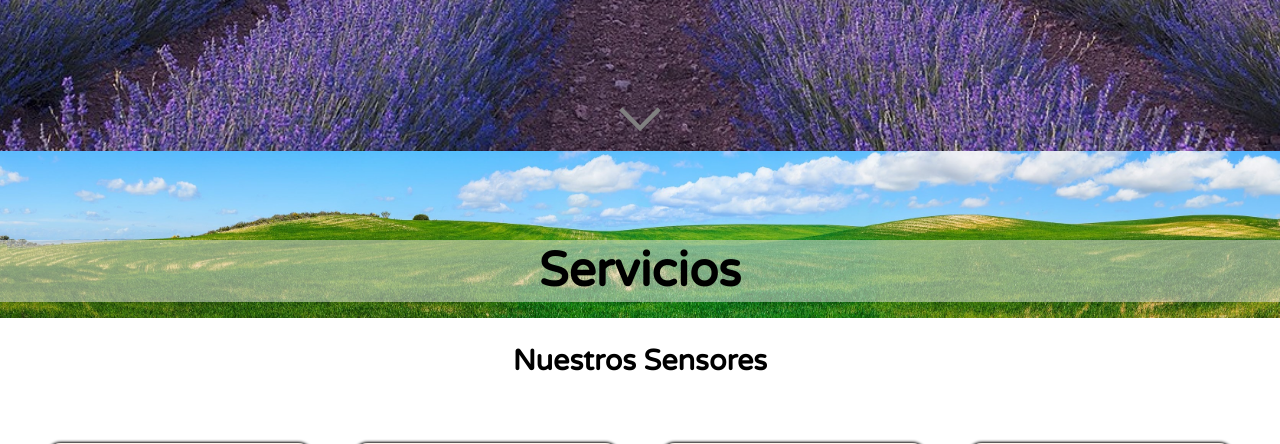
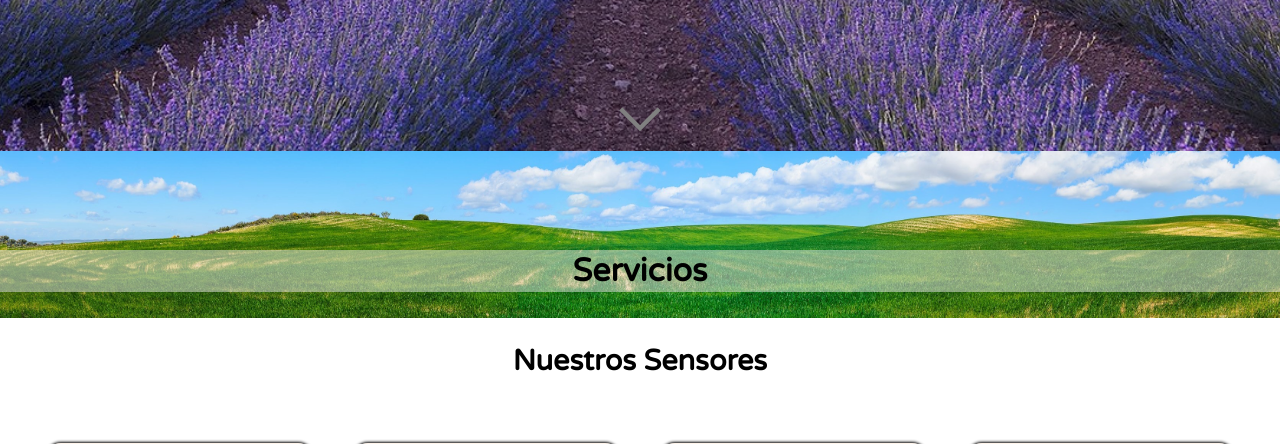
Before and after one commit to halfam/Proyecto-Web, a PHP site: page / in a window 1280 px wide. Shown: the part 645-1089 px from the top of the page. Run offline with PHP 8.4, Linux system fonts and the light colour scheme; some libraries are stand-ins or nearby versions.

Commit message:
Add files via upload

```diff
--- a/src/index.php
+++ b/src/index.php
@@ -9,15 +9,15 @@
     <link rel="stylesheet" href="css/estilo-header_footer.css">
     <link rel="stylesheet" href="css/estilo-index_servicios.css">
     <link rel="preconnect" href="https://fonts.gstatic.com">
-        <link href="https://fonts.googleapis.com/css2?family=Rubik:wght@600;800&family=Varela+Round&display=swap" rel="stylesheet">
+    <link href="https://fonts.googleapis.com/css2?family=Rubik:wght@600;800&family=Varela+Round&display=swap"
+          rel="stylesheet">
 
 </head>
 
 <!-- --------------------------------------------------------------------------------------------------------------------- -->
 <body>
 
-        <?php include_once 'header.php'?>
-<!--        <div style="padding-bottom: 70px"></div>-->
+<?php include_once 'header.php' ?>
 
 <!-- Fin Botón scroll down-->
 <div class="fondo blur">
@@ -30,32 +30,32 @@
     <!-- --------------------------------------------------------------------------------------------------- -->
 
     <!-- Call To Action-->
-            <div class="promocion" >
-                <h2 class="info" >¡MANTENTE INFORMADO!</h2>
-                <a href="contacto.php"><button type="button" class="boton_personalizado">CONTÁCTANOS</button></a>
+    <div class="promocion">
+        <h2 class="info">¡MANTENTE INFORMADO!</h2>
+        <a href="contacto.php">
+            <button type="button" class="boton_personalizado">CONTÁCTANOS</button>
+        </a>
     </div>
 </div>
 <div class="finscroll" id="sensores"></div>
 <!-- --------------------------------------------------------------------------------------------------------------------- -->
 
 <!-- Botón scroll down Landing Page-->
-        <a class="desliz scroll-down blur" id="flecha" href="#sensores" style="z-index: 6"></a>
+<a class="desliz scroll-down blur" id="flecha" href="#sensores"></a>
 
 
 <!-- --------------------------------------------------------------------------------------------------------------------- -->
 
 <!-- Sección Servicios-->
-        <section class="servicios-encabezado blur" id="encabezado_servicios">
-            <div class="servicios-principal">
-                <div class="dentro"><h1>Servicios</h1></div>
+<section class="servicios-encabezado blur servicios-principal" id="encabezado_servicios">
+    <h1 class="dentro">Servicios</h1>
     <img src="img/servicios.jpg" alt="servicios-img" id="servicios-img">
     <img src="img/servicios1.jpg" alt="servicios-img" id="servicios-img1">
-            </div>
 </section>
 
 <!-- Sección sensores-->
 <section class="sensores blur" id="sensores">
-            <h2 class="titulo" >Nuestros Sensores</h2>
+    <h2 class="titulo">Nuestros Sensores</h2>
 
     <!-- Humedad -->
     <div class="contenedor-sensores">
@@ -151,6 +151,6 @@
 
 
 <!-- --------------------------------------------------------------------------------------------------------------------- -->
-            <?php include_once 'footer.php';?>
+<?php include_once 'footer.php'; ?>
 
 </body>
```
Lines whose indentation alone changed are shown as unchanged.
